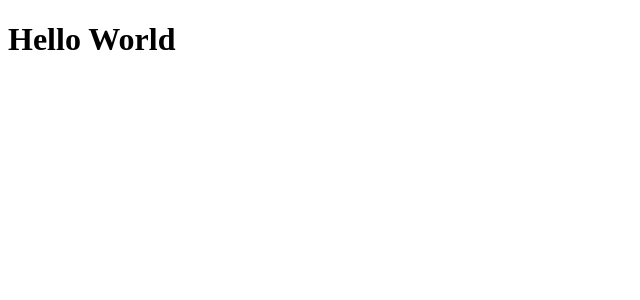
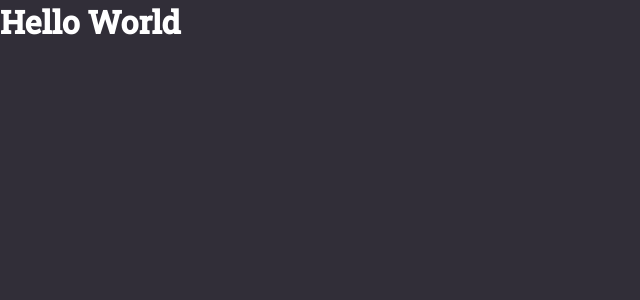
Before and after one commit to anddersonrs/v2-gobarber-web, a React (Create React App) app: page / in a window 1280 px wide. Shown: the top 300 px of the page, without its empty margins (0-640 px from the left). Built offline with nearby package versions, Linux system fonts and the light colour scheme.

Commit message:
add globalstyles

```diff
--- a/package.json
+++ b/package.json
@@ -13,6 +13,7 @@
     "react": "^16.13.1",
     "react-dom": "^16.13.1",
     "react-scripts": "3.4.1",
+    "styled-components": "^5.1.1",
     "typescript": "~3.7.2"
   },
   "scripts": {
@@ -34,6 +35,7 @@
     ]
   },
   "devDependencies": {
+    "@types/styled-components": "^5.1.0",
     "@typescript-eslint/eslint-plugin": "^3.4.0",
     "@typescript-eslint/parser": "^3.4.0",
     "eslint": "^6.8.0",
--- a/public/index.html
+++ b/public/index.html
@@ -4,9 +4,10 @@
     <meta charset="utf-8" />
     <link rel="icon" href="%PUBLIC_URL%/favicon.ico" />
     <meta name="viewport" content="width=device-width, initial-scale=1" />
-    <meta name="theme-color" content="#000000" />
+    <meta name="theme-color" content="#FF9000" />
 
     <title>GoBarber</title>
+    <link href="https://fonts.googleapis.com/css2?family=Roboto+Slab:wght@400;500&display=swap" rel="stylesheet" />
   </head>
   <body>
     <noscript>You need to enable JavaScript to run this app.</noscript>
--- a/src/App.tsx
+++ b/src/App.tsx
@@ -1,5 +1,11 @@
 import React from 'react';
+import GlobalStyle from './styles/global';
 
-const App: React.FC = () => <h1>Hello World</h1>;
+const App: React.FC = () => (
+  <>
+    <GlobalStyle />
+    <h1>Hello World</h1>
+  </>
+);
 
 export default App;
--- /dev/null
+++ b/src/styles/global.ts
@@ -0,0 +1,29 @@
+import { createGlobalStyle } from 'styled-components';
+
+export default createGlobalStyle`
+  * {
+    margin: 0;
+    padding: 0;
+    outline: 0;
+    box-sizing: border-box;
+  }
+
+  body {
+    background: #312E38;
+    color: #FFF;
+    -webkit-font-smoothing: antialiased;
+  }
+
+  body, input, button {
+    font-family: 'Roboto Slab', serif;
+    font-size: 16px;
+  }
+
+  h1, h2, h3, h4, h5, h6, strong {
+    font-weight: 500px;
+  }
+
+  button {
+    cursor: pointer;
+  }
+`;
```
Also changed, not shown: 1 other file (tests, documents, lock files or other folders).
